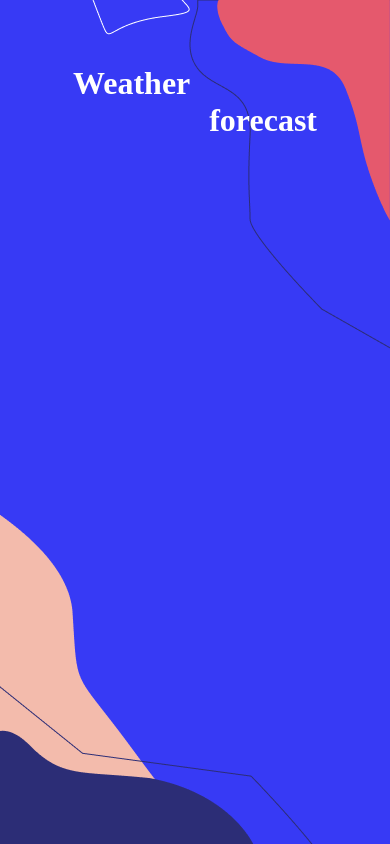
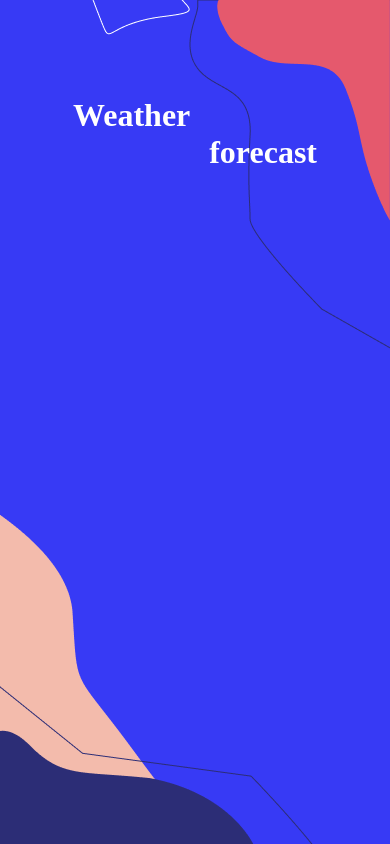
Before and after one commit to Mobidikt/weather-forecast, a React (Create React App) app: page / in a window 390 px wide. Built offline with nearby package versions, Linux system fonts and the light colour scheme.

Commit message:
Fix: margin and bottom header in mobile

```diff
--- a/src/components/Header/Header.css
+++ b/src/components/Header/Header.css
@@ -26,6 +26,8 @@
 }
 @media screen and (max-width: 900px) {
     .header__title {
+        padding-top: 32px;
+        margin-bottom: 24px;
         max-width: 244px;
         font-size: 32px;
     }
```
